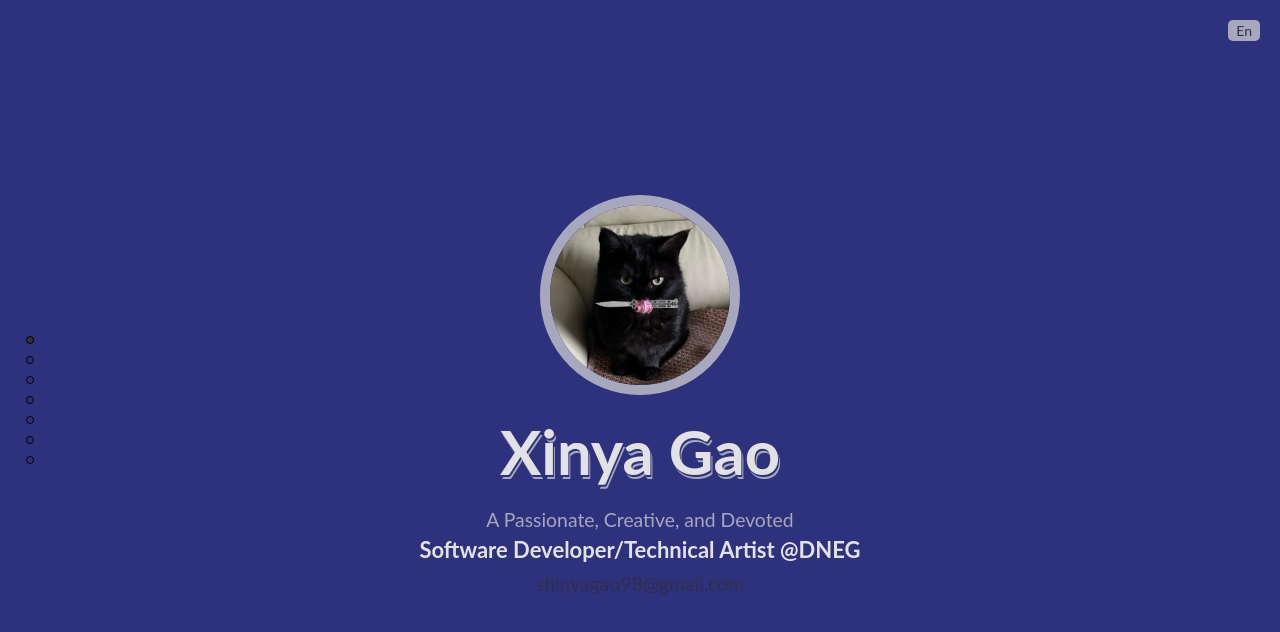
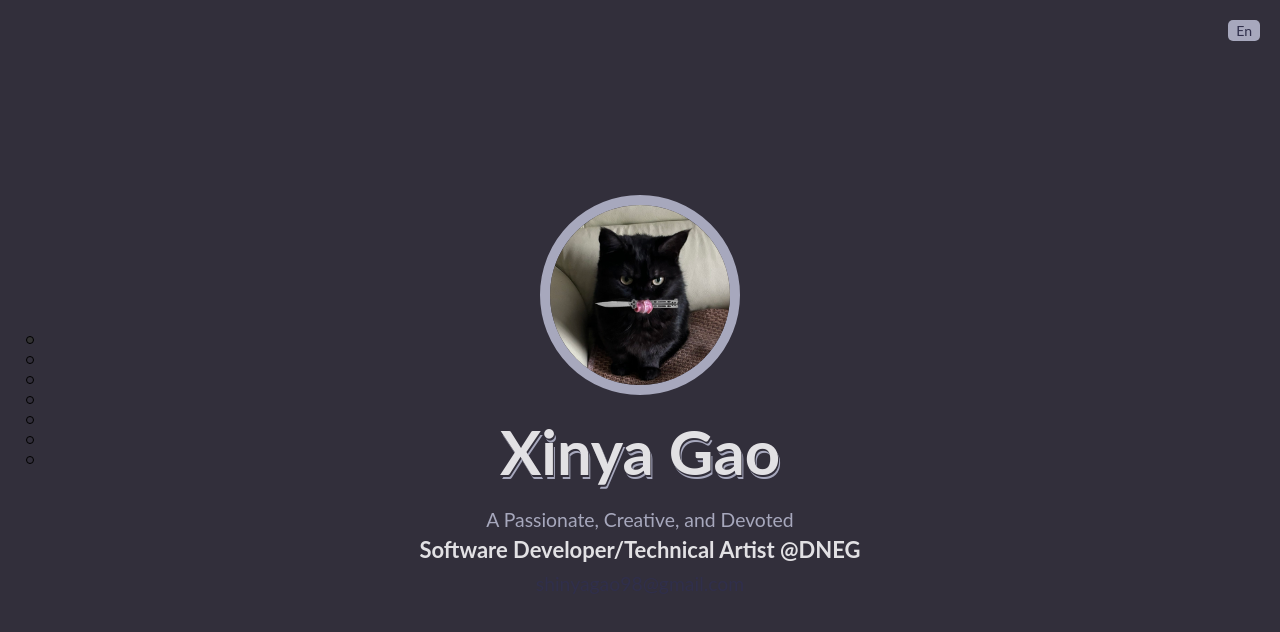
Before and after one commit to ShinyaGao/shinyagao.github.io, a website: page index.html in a window 1280 px wide. Drawn offline with nearby package versions, Linux system fonts and the light colour scheme; a web font is replaced by a local one.

Commit message:
updated color

```diff
--- a/scss/_settings.colors.scss
+++ b/scss/_settings.colors.scss
@@ -1,9 +1,9 @@
-$clr-primary:          #2e317c;  // purple
+$clr-primary:          #322f3b;  // purple
 $clr-light:            #a7a8bd;  // light purple
 $clr-lighter:          #e2e1e4;  // lighter purple
 $clr-dark:             #302f4b;  // dark purple
 $clr-darker:           #1f2040;  // darker purple
-$clr-contrast:         #99FF33;  // yellow blue
+$clr-contrast:         #fed71a;  // yellow blue
 $clr-def:              #666;
 $clr-def-light:        #CCC;
 $clr-def-lighter:      #EFEFEF;
```
Also changed, not shown: css/main.css.
